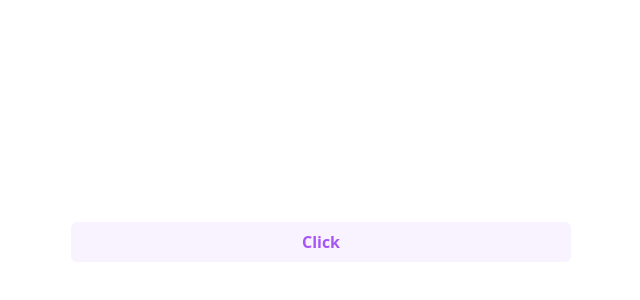
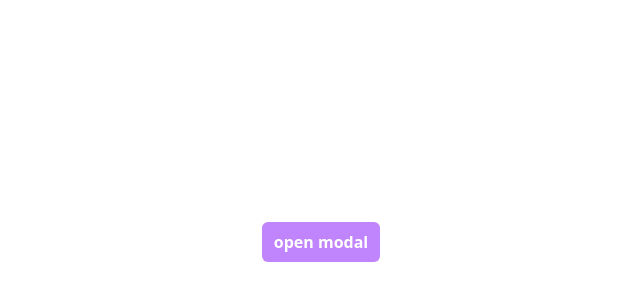
Before and after one commit to rakib-molla/react-reusable-components-module-4-Apollo-2, a React (Vite) app: page / in a window 1280 px wide. Shown: the part 158-458 px from the top of the page, without its empty margins (319-959 px from the left). Built offline with nearby package versions, Linux system fonts and the light colour scheme.

Commit message:
4-7 Resolve Rest Params, Refs, And TypeSript Errors

```diff
--- a/src/App.tsx
+++ b/src/App.tsx
@@ -8,7 +8,7 @@ function App() {
       <div className="h-screen flex items-center justify-center ">
 
         {/* reUseable button  */}
-         <Button variant={"outline"} className="w-[500px]">click</Button>
+         <Button>open modal</Button>
       </div>
     </Container>
   );
--- a/src/components/ui/Button.tsx
+++ b/src/components/ui/Button.tsx
@@ -18,7 +18,7 @@ type TButton = DetailedHTMLProps<
   TButtonOptions;
 
 const Button = forwardRef<TRef, TButton>(
-  ({ className, variant = 'solid', ...rest }, ref) => {
+  ({ className, variant = 'solid', children, ...rest }, ref) => {
     const getVariant = (variant: TVariant) => {
       switch (variant) {
         case "outline":
@@ -37,7 +37,7 @@ const Button = forwardRef<TRef, TButton>(
         ref={ref}
         className={cn(getVariant(variant), className)}
       >
-        Click
+        {children}
       </button>
     );
   }
--- /dev/null
+++ b/src/components/ui/Modal.tsx
@@ -0,0 +1,11 @@
+
+
+const Modal = () => {
+   return (
+      <div>
+
+      </div>
+   );
+};
+
+export default Modal;
```
